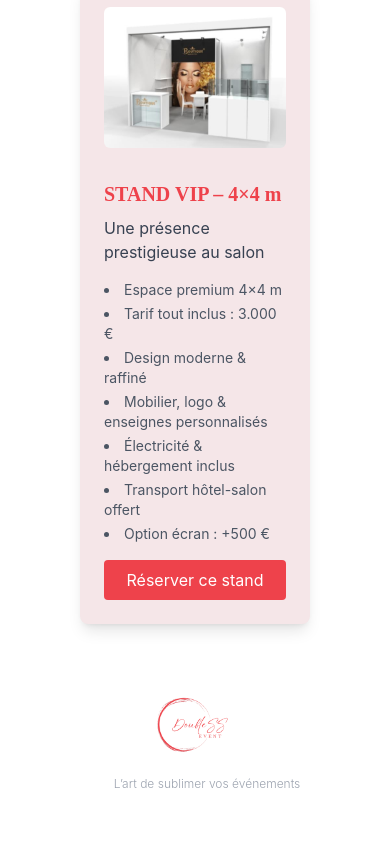
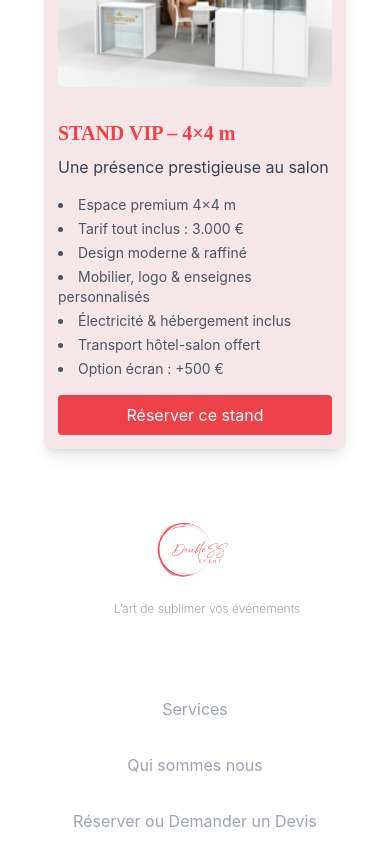
Before and after one commit to SyntEror/doublessevent, a Next.js app: page / in a window 390 px wide. Shown: the part 4711-5552 px from the top of the page. Built offline with nearby package versions, Linux system fonts and the light colour scheme; no server answers.

Commit message:
various tweaks

```diff
--- a/src/Layout/Footer.tsx
+++ b/src/Layout/Footer.tsx
@@ -1,7 +1,7 @@
 import Divider from '@/components/reusable/Divider'
 import Image from 'next/image'
 import { CiFacebook, CiLocationOn, CiMail, CiPhone } from 'react-icons/ci'
-import { FaInstagram, FaLinkedin } from 'react-icons/fa'
+import { FaInstagram } from 'react-icons/fa'
 
 export const Footer = () => {
     return (
@@ -19,37 +19,58 @@ export const Footer = () => {
                         L’art de sublimer vos événements
                     </div>
                     <div className="flex items-center justify-center gap-2">
-                        <CiFacebook />
-                        <FaInstagram />
-                        <FaLinkedin />
+                        <a
+                            href="https://www.facebook.com/sonia.bentelharmassi"
+                            target="_blank"
+                            rel="noopener noreferrer"
+                        >
+                            <CiFacebook className="h-8 w-8" />
+                        </a>
+                        <a
+                            href="https://www.instagram.com/doubless.event/"
+                            target="_blank"
+                            rel="noopener noreferrer"
+                        >
+                            <FaInstagram className="h-8 w-8" />
+                        </a>
                     </div>
                 </div>
                 <div className="flex flex-col items-center justify-center gap-8 text-gray-400 md:flex-row">
                     <a href={'#services'}>Services</a>
-                    <a href={'#pricing'}>Galerie</a>
-                    <a href={'#temoignages'}>Temoignages</a>
-                    <a href={'#reserver'}>Reserver/demander un devis</a>
+                    <a href={'#quisommenous'}>Qui sommes nous</a>
+                    {/*<a href={'#temoignages'}>Témoignages</a>*/}
+                    <a href={'#reserver'}>Réserver ou Demander un Devis</a>
+                    <a href={'#stands'}>Nos offre de stands</a>
                 </div>
                 <div className="flex">
                     <div className="flex flex-col gap-2 pr-4 text-xs text-gray-400">
                         <div className="flex gap-2">
                             <CiMail className="h-6 w-10" />
-                            <div className="flex items-center">
+                            <a
+                                href="mailto:info@doublessevent.com"
+                                className="flex items-center"
+                            >
                                 info@doublessevent.com
-                            </div>
+                            </a>
                         </div>
                         <div className="flex gap-2">
                             <CiPhone className="h-6 w-10" />
-                            <div className="flex items-center">
+                            <a
+                                href="tel:+393508407378"
+                                className="flex items-center"
+                            >
                                 +39 350 840 7378
-                            </div>
+                            </a>
                         </div>
                         <div className="flex gap-2">
                             <CiLocationOn className="h-6 w-10" />
-                            <div className="flex items-center">
-                                {' '}
-                                Via Leonardo Da Vinci (VA){' '}
-                            </div>
+
+                            <a
+                                className="flex items-center"
+                                href={'#localisation'}
+                            >
+                                Via Leonardo Da Vinci (VA)
+                            </a>
                         </div>
                     </div>
                 </div>
--- a/src/components/sections/Quisommenous.tsx
+++ b/src/components/sections/Quisommenous.tsx
@@ -66,6 +66,7 @@ const Quisommenous = () => {
                     initial="hidden"
                     whileInView="visible"
                     viewport={{ once: true, amount: 0.3 }}
+                    id="localisation"
                 >
                     <h3 className="mb-8 flex items-center justify-center gap-2 text-center text-3xl font-bold text-secondary sm:text-4xl md:text-5xl">
                         <MapPin className="h-8 w-8" /> Notre Localisation
--- a/src/components/sections/Stands.tsx
+++ b/src/components/sections/Stands.tsx
@@ -22,9 +22,9 @@ const StandOffers = () => {
     }
 
     return (
-        <section id="stands" className="px-6 py-12">
+        <section id="stands" className="px-1 py-12 md:px-6">
             <motion.div
-                className="mx-auto max-w-7xl px-4 sm:px-6 lg:px-8"
+                className="mx-auto max-w-7xl sm:px-6 lg:px-8"
                 initial="hidden"
                 whileInView="show"
                 viewport={{ once: true }}
@@ -36,7 +36,7 @@ const StandOffers = () => {
 
                 <div className="flex flex-col justify-around gap-y-10 md:flex-row">
                     <motion.div
-                        className="flex w-full flex-col rounded-lg bg-white p-6 shadow-lg md:w-[500px]"
+                        className="flex w-full flex-col rounded-lg bg-white p-3.5 shadow-lg md:w-[500px] md:p-6"
                         variants={item}
                     >
                         <div className="mb-4 flex items-center justify-center">
@@ -67,7 +67,7 @@ const StandOffers = () => {
                         </button>
                     </motion.div>
                     <motion.div
-                        className="flex w-full flex-col rounded-lg bg-secondary p-6 shadow-lg md:w-[500px]"
+                        className="flex w-full flex-col rounded-lg bg-secondary p-3.5 shadow-lg md:w-[500px] md:p-6"
                         variants={item}
                     >
                         <div className="mb-4 flex items-center justify-center">
```
